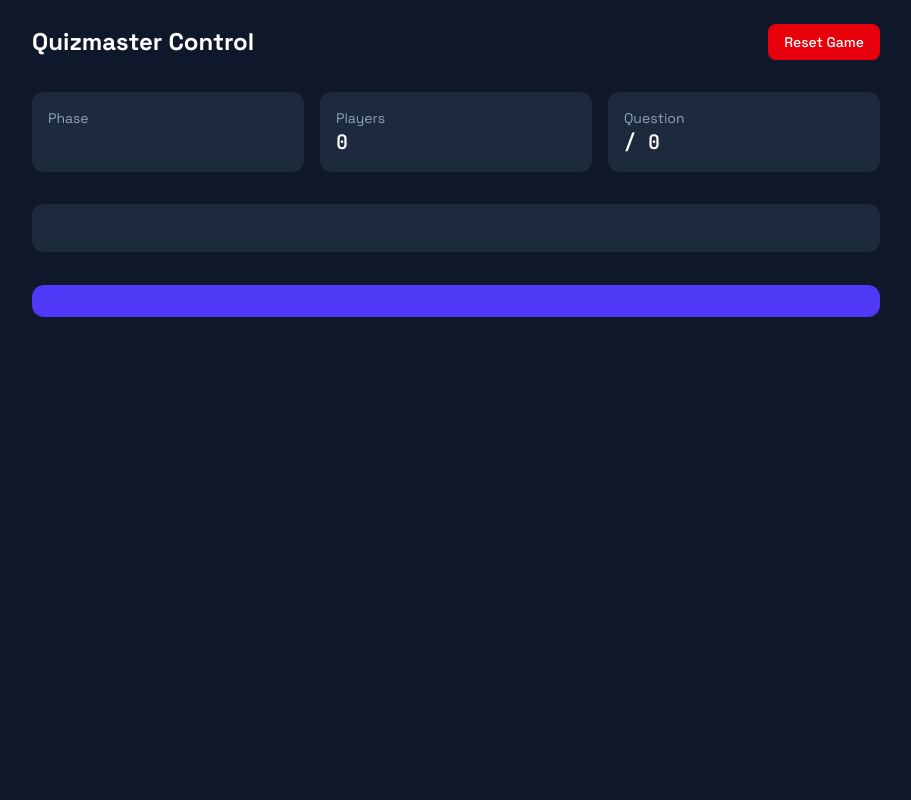
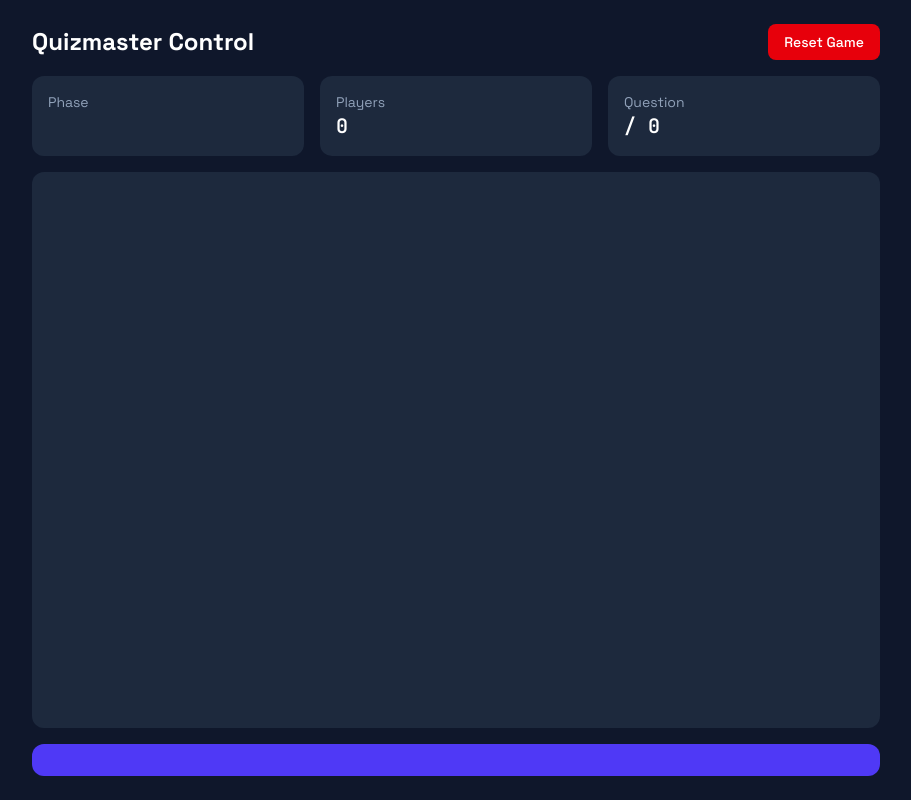
Before and after one commit to jkseppan/bayesian-quiz, a FastAPI app: template src/bayesian_quiz/templates/quizmaster.html in a window 1280 px wide. Shown: the whole page, without its empty margins (184-1095 px from the left). Run offline with FastAPI, Linux system fonts and the light colour scheme; the template is opened without the code that fills it, so the values that code supplies are empty.

Commit message:
Limit projector leaderboard to top 5, make quizmaster panel scrollable
Quizmaster layout uses full-height flex so the advance button stays
pinned at the bottom while the scores/standings list scrolls.

Co-Authored-By: Claude Opus 4.6 <noreply@anthropic.com>

```diff
--- a/src/bayesian_quiz/templates/fragments/projector.html
+++ b/src/bayesian_quiz/templates/fragments/projector.html
@@ -176,11 +176,13 @@ requestAnimationFrame(function() {
 
     <div class="w-full max-w-2xl space-y-4">
         {% for participant in game.participants.values() | sort(attribute='total_score', reverse=True) %}
+        {% if loop.index <= 5 %}
         <div class="flex items-center gap-4 p-4 bg-slate-100 rounded-xl">
             <span class="text-2xl font-bold text-slate-400 w-12">{{ loop.index }}</span>
             <span class="flex-1 text-xl font-semibold">{{ participant.nickname }}</span>
             <span class="text-xl font-mono font-bold text-indigo-600">{{ "%.1f" | format(participant.total_score) }}</span>
         </div>
+        {% endif %}
         {% else %}
         <p class="text-slate-500 text-center">No players yet</p>
         {% endfor %}
--- a/src/bayesian_quiz/templates/fragments/quizmaster.html
+++ b/src/bayesian_quiz/templates/fragments/quizmaster.html
@@ -1,5 +1,5 @@
 <!-- Status bar -->
-<div class="grid grid-cols-3 gap-4 mb-8">
+<div class="grid grid-cols-3 gap-4 mb-4 shrink-0">
     <div class="bg-slate-800 rounded-xl p-4">
         <p class="text-slate-400 text-sm">Phase</p>
         <p class="text-xl font-semibold capitalize">{{ game.phase.value | replace("_", " ") }}</p>
@@ -15,7 +15,7 @@
 </div>
 
 <!-- Current state info -->
-<div class="bg-slate-800 rounded-xl p-6 mb-8">
+<div class="bg-slate-800 rounded-xl p-6 mb-4 min-h-0 overflow-y-auto flex-1">
     {% if game.phase.value == "lobby" %}
     <h2 class="text-lg font-semibold mb-2">Waiting for players</h2>
     <p class="text-slate-300 font-mono text-2xl">{{ game.participants | length }} joined</p>
@@ -77,7 +77,7 @@
 <button
     hx-post="/api/advance?{{ slug }}"
     hx-swap="none"
-    class="w-full py-4 bg-indigo-600 hover:bg-indigo-700 rounded-xl text-lg font-semibold transition-colors"
+    class="w-full py-4 bg-indigo-600 hover:bg-indigo-700 rounded-xl text-lg font-semibold transition-colors shrink-0"
 >
     {% if game.phase.value == "lobby" %}
         Start Quiz
--- a/src/bayesian_quiz/templates/quizmaster.html
+++ b/src/bayesian_quiz/templates/quizmaster.html
@@ -2,11 +2,11 @@
 
 {% block title %}Quizmaster - Bayesian Quiz{% endblock %}
 
-{% block body_class %}bg-slate-900 text-white min-h-screen{% endblock %}
+{% block body_class %}bg-slate-900 text-white h-screen overflow-hidden{% endblock %}
 
 {% block body %}
-<div class="max-w-4xl mx-auto p-6">
-    <div class="flex items-center justify-between mb-8">
+<div class="max-w-4xl mx-auto p-6 h-full flex flex-col">
+    <div class="flex items-center justify-between mb-4 shrink-0">
         <h1 class="text-2xl font-bold">Quizmaster Control</h1>
         <button
             hx-post="/api/reset?{{ slug }}"
@@ -17,7 +17,7 @@
         </button>
     </div>
 
-    <div id="control-panel" hx-get="/fragments/quizmaster?{{ slug }}" hx-trigger="phase_changed from:#sse, participant_joined from:#sse, estimate_submitted from:#sse" hx-swap="innerHTML">
+    <div id="control-panel" class="flex flex-col min-h-0 flex-1" hx-get="/fragments/quizmaster?{{ slug }}" hx-trigger="phase_changed from:#sse, participant_joined from:#sse, estimate_submitted from:#sse" hx-swap="innerHTML">
         {% include "fragments/quizmaster.html" %}
     </div>
 </div>
```
